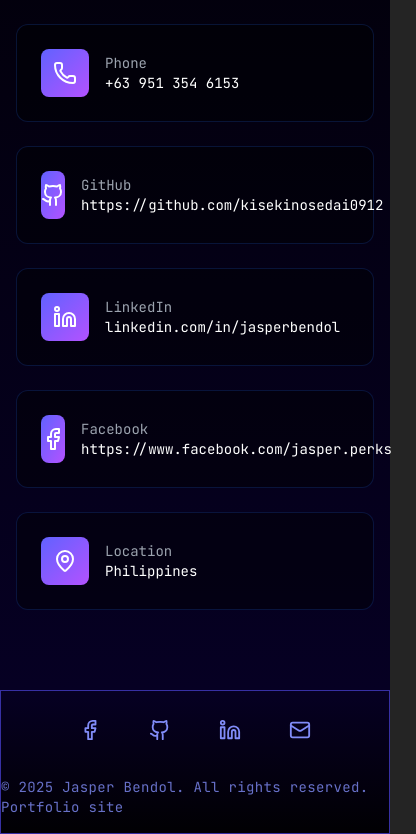
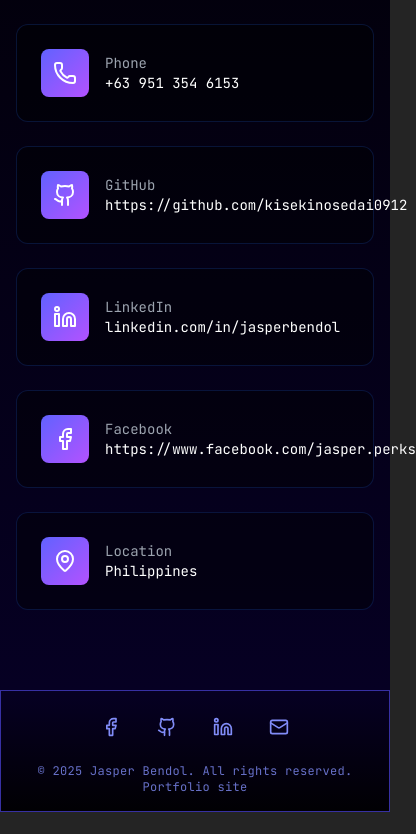
Before and after one commit to kisekinosedai0912/portfolio-bendol, a React (Vite) app: page / in a window 390 px wide. Shown: the part 7466-8300 px from the top of the page, 416 px wide, since content can reach past the window. After the commit the page ends 8278 px from the top, so only its background shows below. Built offline with nearby package versions, Linux system fonts and the light colour scheme.

Commit message:
fixed footer responsiveness and contact section icon containers to uniform size

```diff
--- a/src/components/Footer.jsx
+++ b/src/components/Footer.jsx
@@ -1,23 +1,36 @@
-import {
-    Github,
-    Linkedin,
-    Mail,
-    Facebook
-  } from "lucide-react"
+import { Github, Linkedin, Mail, Facebook } from "lucide-react"
 
 export default function Footer() {
     return (
-        <footer className="w-full py-4 flex flex-col items-center gap-6 text-indigo-400 bg-gradient-to-b from-[#060023] to-[#010003] border border-indigo-800">
+        <footer
+            className="
+            w-full
+            py-4 sm:py-6
+            flex flex-col items-center gap-4 sm:gap-6
+            text-indigo-400
+            bg-gradient-to-b from-[#060023] to-[#010003]
+            border border-indigo-800
+            "
+        >
             {/* Social icons */}
-            <div className="flex items-center gap-6">
-                <SocialIcon icon={Facebook} link={'https://www.facebook.com/jasper.perks'} />
-                <SocialIcon icon={Github} link={'https://github.com/kisekinosedai0912'} />
+            <div className="flex items-center justify-center flex-wrap gap-4 sm:gap-6">
+                <SocialIcon icon={Facebook} link="https://www.facebook.com/jasper.perks" />
+                <SocialIcon icon={Github} link="https://github.com/kisekinosedai0912" />
                 <SocialIcon icon={Linkedin} />
-                <SocialIcon icon={Mail} link={'mailto:jasperbendol0329@gmail.com'} />
+                <SocialIcon icon={Mail} link="mailto:jasperbendol0329@gmail.com" />
             </div>
 
             {/* Copyright */}
-            <p className="font-jetbrains text-sm text-indigo-400/80 tracking-wide">
+            <p
+                className="
+                    font-jetbrains
+                    text-xs sm:text-sm
+                    text-indigo-400/80
+                    tracking-wide
+                    text-center
+                    px-4
+                "
+            >
                 © 2025 Jasper Bendol. All rights reserved. Portfolio site
             </p>
         </footer>
@@ -26,18 +39,21 @@ export default function Footer() {
 
 function SocialIcon({ icon: Icon, link }) {
     return (
-        <a href={ link ? link : '#'}
+        <a
+            href={link ? link : "#"}
             target="_blank"
             rel="noreferrer"
             className="
-                p-3 rounded-full
+            p-2.5 sm:p-3
+            rounded-full
             hover:text-white
             hover:bg-indigo-900/40
             hover:shadow-[0_0_20px_rgba(99,102,241,0.5)]
             transition-all duration-200
             "
         >
-            <Icon size={22} />
+            <Icon size={20} className="sm:hidden" />
+            <Icon size={22} className="hidden sm:block" />
         </a>
     )
 }
--- a/src/components/pages/Contact.jsx
+++ b/src/components/pages/Contact.jsx
@@ -70,11 +70,13 @@ export default function Contact() {
                         >
                             {/* Icon */}
                             <div
-                            className="flex items-center justify-center w-12 h-12 rounded-lg
+                                className="shrink-0 flex items-center justify-center
+                                w-12 h-12 rounded-lg
                                 bg-gradient-to-br from-[#6162ff] to-[#b352ff]"
                             >
                                 <Icon className="w-6 h-6 text-white" />
                             </div>
+
 
                             {/* Text */}
                             <div>
```
Lines whose indentation alone changed are shown as unchanged.
